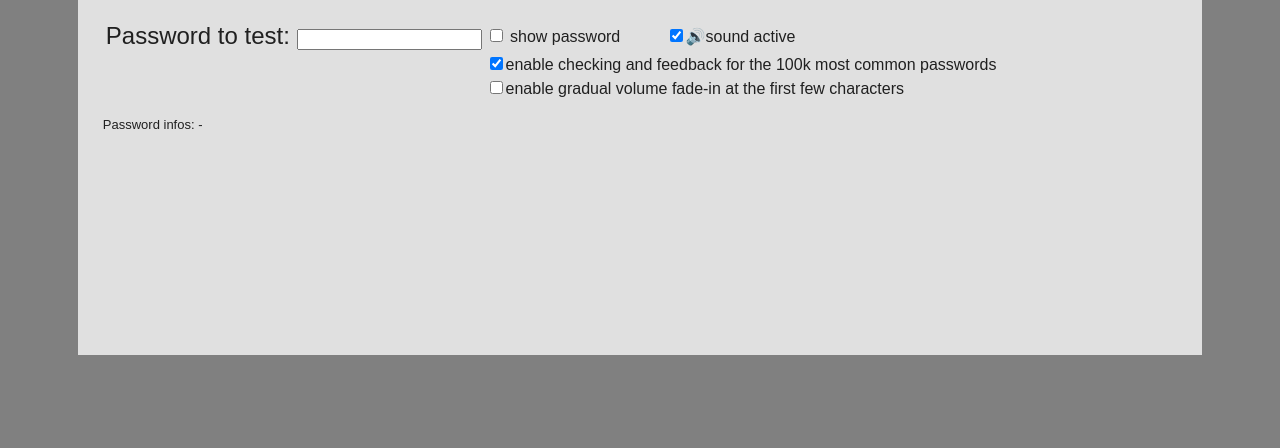
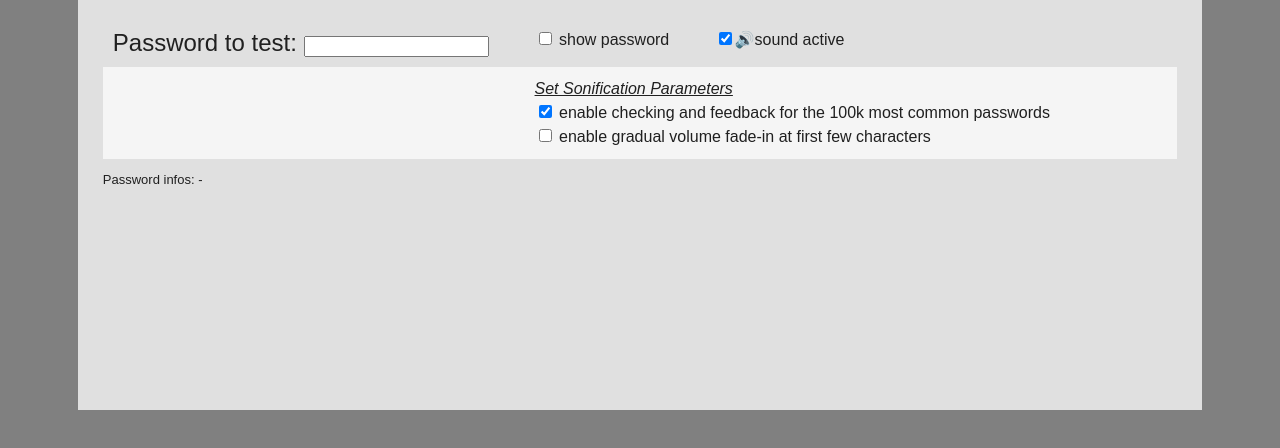
Before and after one commit to fraunhoferfokus/PasswordStrengthSonification, a plain HTML site: page examples/SimpleExample.html in a window 1280 px wide. Shown: the part 166-614 px from the top of the page. Drawn offline with Linux system fonts and the light colour scheme; no server answers.

Commit message:
prettier HTML

```diff
--- a/examples/SimpleExample.html
+++ b/examples/SimpleExample.html
@@ -9,35 +9,29 @@
 
 <body>
     <div class="centerbox">
-        <p>
-            <h1>Password Strength Sonification Example</h1>
-        </p>
+        <h1>Password Strength Sonification Example</h1>
+        <!-- javascript:void(0); prevents form submit / page reloading on Enter press in password input field -->
         <form action="javascript:void(0);">
-            <!-- javascript:void(0); prevents form submit / page reloading on Enter press in password input field -->
-            <p id="passwordarea">
-                <table>
-                    <tr>
-                        <td><span class="largeFont">Password to test: <input type="password" id="pwd" value=""> </span></td>
-                        <td><input type="checkbox" id="showPassword"><label for="showPassword"> show password</label>
-                            &emsp; &emsp;
-                            <input type="checkbox" id="soundActive" checked><label for="soundActive">&#x1f50a;sound
-                                active</label></td>
-                    </tr>
-                    <tr>
-                        <td></td>
-                        <td><input type="checkbox" id="enableCommonPWCheck" checked><label for="enableCommonPWCheck">enable
-                                checking and feedback for the 100k most common passwords</label></td>
-                    </tr>
-                    <tr>
-                        <td></td>
-                        <td><input type="checkbox" id="enableGradualVolumeAtFewCharacters"><label for="enableGradualVolumeAtFewCharacters">enable
-                                gradual volume fade-in at the first few characters</label></td>
-                    </tr>
-                </table>
-            </p>
-            <p id="pwInfoOutput" class="pwInfoOutput">Password infos: -<br></p>
+            <div class="twoColumnLayout">
+                <div class="twoColumnLeft largeFont">Password to test: <input type="password" id="pwd" value=""> </div>
+                <div class="twoColumnLeft">
+                    <input type="checkbox" id="showPassword"><label for="showPassword"> show password</label> &emsp; &emsp;
+                    <input type="checkbox" id="soundActive" checked><label for="soundActive">&#x1f50a;sound active</label>
+                </div>
+            </div>
+            <div class="parameterbox twoColumnLayout">
+                <div class="twoColumnLeft"> </div>
+                <div class="twoColumnRight">
+                    <span class="subHeading">Set Sonification Parameters</span><br>
+                    <input type="checkbox" id="enableCommonPWCheck" checked>
+                    <label for="enableCommonPWCheck">enable checking and feedback for the 100k most common passwords</label><br>
+                    <input type="checkbox" id="enableGradualVolumeAtFewCharacters">
+                    <label for="enableGradualVolumeAtFewCharacters">enable gradual volume fade-in at first few characters</label><br>
+                </div>
+            </div>
+        </form>
+        <p id="pwInfoOutput" class="pwInfoOutput">Password infos: -<br></p>
     </div>
-    </form>
 
     <script type="module">
         /** load a password sonification and the password checker module to calculate the password score */
@@ -69,12 +63,13 @@
             let text = "Password infos:<br> <br>"
             let pwdResult = passwordchecker.checkPwd(pwd)
 
+            text += "Our Password score: " + pwdResult.score.toFixed(1) + "/10"
+
             if (pwdResult.isCommonPW) {
-                text += "Password is one of the 100k most common passwords, hence score=0!<br><br>"
+                text += "<br>Password is one of the 100k most common passwords, hence score=0!<br>"
                 sonification.playCommonPWEventSound()
             }
 
-            text += "Our Password score: " + pwdResult.score.toFixed(1) + "/10"
             document.getElementById("pwInfoOutput").innerHTML = text
             sonification.updateSonification(pwdResult.score, pwd.length)
         }
--- a/examples/style_examples.css
+++ b/examples/style_examples.css
@@ -13,9 +13,7 @@
 
  .parameterbox {
      background-color: whitesmoke;
-            padding: 10px 10px;
      line-height: 1.5;
-            display: flex;
  }
 
  .pwInfoOutput {
@@ -27,10 +25,20 @@
      font-size: 1.5em;
  }
 
-        #left {
+ .subHeading {
+     text-decoration: underline;
+     font-style: oblique;
+ }
+
+ .twoColumnLayout {
+    display: flex;
+    padding: 10px 10px;
+ }
+
+ .twoColumnLeft {
      flex: 0 0 40%;
  }
 
-        #right {
+ .twoColumnRight {
      flex: 1;
  }
```
Lines whose indentation alone changed are shown as unchanged.
